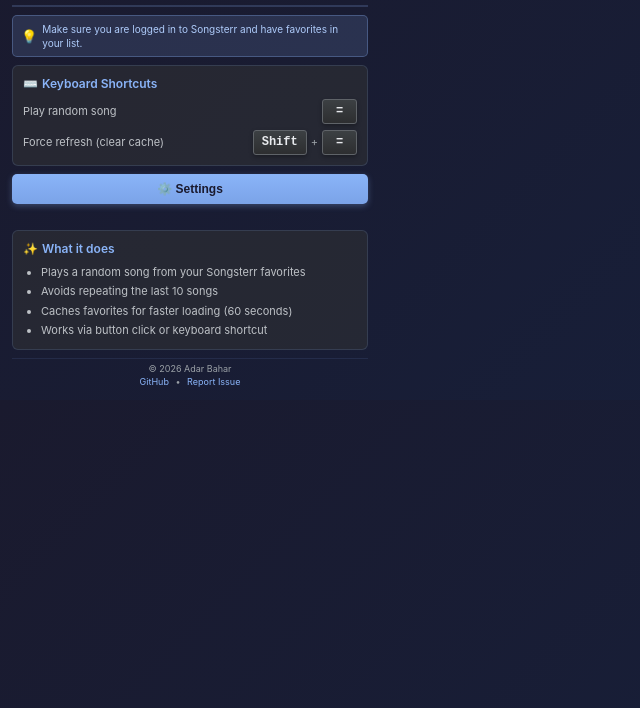
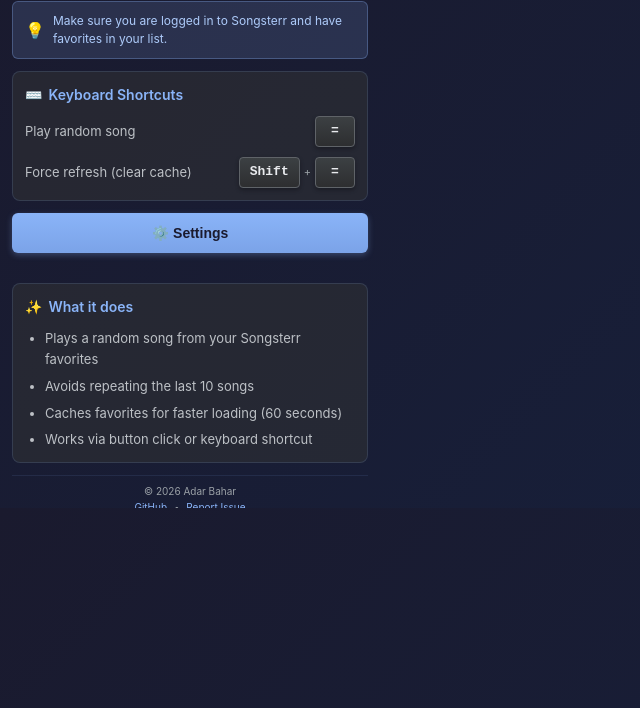
Before and after one commit to AdarBahar/Songsterr-randomPlay, a website built with webpack: page popup.html in a window 1280 px wide. Shown: the part 92-800 px from the top of the page, without its empty margins (0-640 px from the left). Built offline with nearby package versions, Linux system fonts and the light colour scheme; some packages are replaced by stand-ins of ours.

Commit message:
Fix popup: remove guitar icon, restore font sizes, enable scrolling
Changes:
1. Removed guitar icon from header (display: none)
2. Reduced header height accordingly
3. Restored all original font sizes:
   - Title: 20px, Subtitle: 13px
   - Info sections: 14px titles, 13px text
   - Keyboard shortcuts: 13px
   - Buttons: 14px
   - Reminder: 12px
   - Footer: 10px
4. Enabled scrolling on container (overflow-y: auto)
   - Container max-height: 600px
   - Settings panel now scrollable when open

Result:
- No guitar icon, cleaner header
- Original readable font sizes
- Scrollable when settings open or content exceeds 600px

```diff
--- a/popup.html
+++ b/popup.html
@@ -13,44 +13,46 @@
       margin: 0;
       padding: 0;
       overflow: hidden;
+      max-height: 600px;
     }
 
     body {
       font-family: -apple-system, BlinkMacSystemFont, 'Segoe UI', Roboto, 'Helvetica Neue', Arial, sans-serif;
       width: 380px;
-      max-height: 600px;
       color: #e8eaed;
       background: linear-gradient(135deg, #1a1a2e 0%, #16213e 100%);
-      line-height: 1.4;
+      line-height: 1.6;
     }
 
     .container {
       padding: 12px;
+      max-height: 600px;
+      overflow-y: auto;
+      box-sizing: border-box;
     }
 
     /* Header Section */
     .header {
       text-align: center;
-      margin-bottom: 8px;
-      padding-bottom: 8px;
+      margin-bottom: 12px;
+      padding-bottom: 10px;
       border-bottom: 2px solid rgba(138, 180, 248, 0.2);
     }
 
     .logo {
-      font-size: 24px;
-      margin-bottom: 4px;
+      display: none;
     }
 
     h1 {
-      font-size: 16px;
+      font-size: 20px;
       font-weight: 600;
-      margin: 0 0 2px 0;
+      margin: 0 0 4px 0;
       color: #8ab4f8;
       letter-spacing: -0.5px;
     }
 
     .subtitle {
-      font-size: 11px;
+      font-size: 13px;
       color: #9aa0a6;
       margin: 0;
       font-weight: 400;
@@ -59,32 +61,32 @@
     /* Info Section */
     .info-section {
       background: rgba(48, 49, 52, 0.6);
-      border-radius: 6px;
-      padding: 10px;
-      margin-bottom: 8px;
+      border-radius: 8px;
+      padding: 12px;
+      margin-bottom: 12px;
       border: 1px solid rgba(138, 180, 248, 0.15);
     }
 
     .info-title {
-      font-size: 12px;
+      font-size: 14px;
       font-weight: 600;
       color: #8ab4f8;
-      margin: 0 0 6px 0;
+      margin: 0 0 10px 0;
       display: flex;
       align-items: center;
-      gap: 4px;
+      gap: 6px;
     }
 
     .info-list {
       margin: 0;
-      padding-left: 18px;
-      font-size: 11px;
+      padding-left: 20px;
+      font-size: 13px;
       color: #bdc1c6;
-      line-height: 1.5;
+      line-height: 1.6;
     }
 
     .info-list li {
-      margin-bottom: 3px;
+      margin-bottom: 6px;
     }
 
     .info-list li:last-child {
@@ -94,9 +96,9 @@
     /* Keyboard Shortcuts */
     .shortcuts {
       background: rgba(48, 49, 52, 0.6);
-      border-radius: 6px;
-      padding: 10px;
-      margin-bottom: 8px;
+      border-radius: 8px;
+      padding: 12px;
+      margin-bottom: 12px;
       border: 1px solid rgba(138, 180, 248, 0.15);
     }
 
@@ -104,8 +106,8 @@
       display: flex;
       justify-content: space-between;
       align-items: center;
-      margin-bottom: 6px;
-      font-size: 11px;
+      margin-bottom: 10px;
+      font-size: 13px;
     }
 
     .shortcut-row:last-child {
@@ -120,14 +122,14 @@
     .kbd {
       background: linear-gradient(180deg, #3c4043 0%, #2d2e30 100%);
       border: 1px solid #5f6368;
-      border-radius: 3px;
-      padding: 3px 8px;
+      border-radius: 4px;
+      padding: 4px 10px;
       font-family: 'Courier New', monospace;
-      font-size: 12px;
+      font-size: 13px;
       font-weight: 600;
       color: #e8eaed;
       box-shadow: 0 2px 4px rgba(0, 0, 0, 0.3);
-      min-width: 35px;
+      min-width: 40px;
       text-align: center;
       display: inline-block;
     }
@@ -149,12 +151,12 @@
       background: linear-gradient(180deg, #8ab4f8 0%, #7ba3e8 100%);
       color: #1a1a2e;
       border: none;
-      padding: 8px;
-      border-radius: 5px;
+      padding: 12px;
+      border-radius: 6px;
       cursor: pointer;
-      font-size: 12px;
+      font-size: 14px;
       font-weight: 600;
-      margin-bottom: 8px;
+      margin-bottom: 12px;
       transition: all 0.2s ease;
       box-shadow: 0 2px 6px rgba(138, 180, 248, 0.3);
     }
@@ -293,13 +295,13 @@
 
     /* Footer */
     .footer {
-      font-size: 9px;
+      font-size: 10px;
       color: #9aa0a6;
       text-align: center;
-      padding: 4px 0 0 0;
-      margin-top: 8px;
+      padding: 8px 0 0 0;
+      margin-top: 12px;
       border-top: 1px solid rgba(138, 180, 248, 0.1);
-      line-height: 1.3;
+      line-height: 1.4;
     }
 
     .footer a {
@@ -321,19 +323,19 @@
     .reminder {
       background: rgba(138, 180, 248, 0.15);
       border: 1px solid rgba(138, 180, 248, 0.3);
-      border-radius: 5px;
-      padding: 6px 8px;
-      margin-bottom: 8px;
-      font-size: 10px;
+      border-radius: 6px;
+      padding: 10px 12px;
+      margin-bottom: 12px;
+      font-size: 12px;
       color: #aecbfa;
       display: flex;
       align-items: center;
-      gap: 5px;
-      line-height: 1.4;
+      gap: 8px;
+      line-height: 1.5;
     }
 
     .reminder-icon {
-      font-size: 13px;
+      font-size: 16px;
       flex-shrink: 0;
     }
 
```
